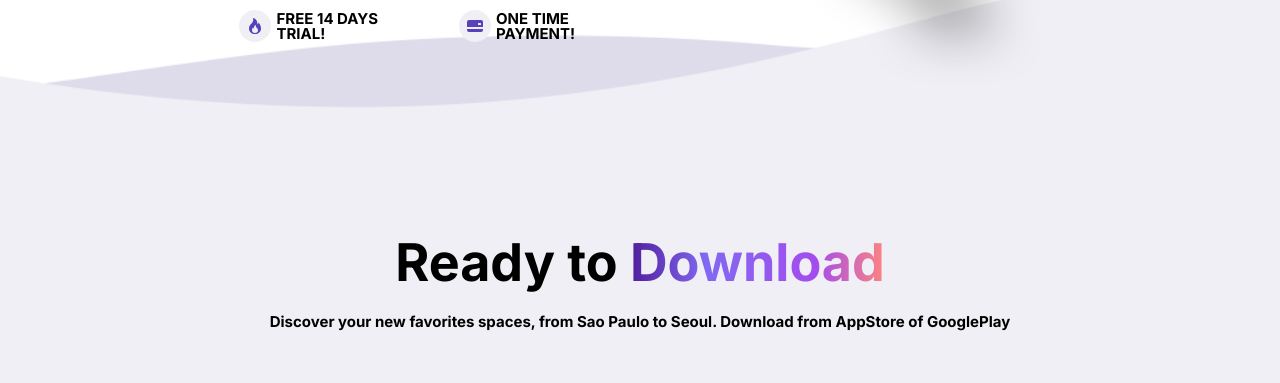
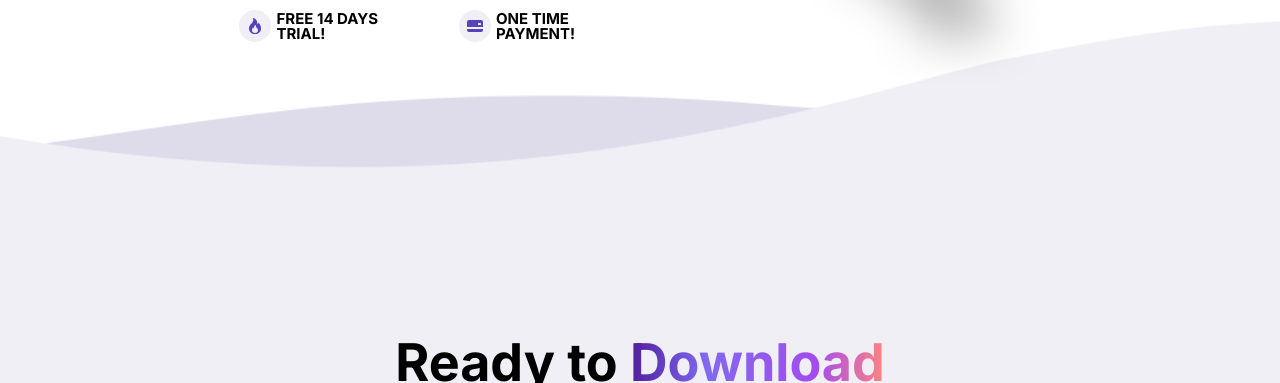
Before and after one commit to JohnyJukovski/Itech, a website built with Vite: page index.html in a window 1280 px wide. Shown: the part 643-1026 px from the top of the page. Built offline with nearby package versions, Linux system fonts and the light colour scheme.

Commit message:
adaptive+animation FIX

```diff
--- a/style.scss
+++ b/style.scss
@@ -48,6 +48,6 @@ header{
 }
 
 footer{
-    margin-top: auto;
+    padding-top: 100px;
     background-color: var(--creame-color);
 }
--- a/styles/footer.scss
+++ b/styles/footer.scss
@@ -5,7 +5,7 @@ footer{
     width: 100%;
 .footer__wave{
     position: absolute;
-    top:580px;
+    top: 640px;;
     left: 0;
     right: 0;
     background-image: url("/..//assets/images/footer_wave.png");
@@ -16,15 +16,18 @@ footer{
     height: var(--wave-size);
     animation: wave 2s ease-in-out infinite alternate both;
 
+    @media (max-width:var.$bigger-tablet) {
+        top: 813px;
+    }
     @media (max-width:var.$tablet) {
-        top: 250px;
+        top: 640px;
     }
 
     @media (max-width:var.$bigger-mobile) {
-        top: 313px;
+        top: 663px;
     }
-    @media (max-width:var.$mini-mobile){
-    top: 438px;
+    @media (max-width:var.$mono-mobile){
+    top: 754px;
 }
 
     @keyframes wave{
--- a/styles/variables.scss
+++ b/styles/variables.scss
@@ -1,3 +1,4 @@
+$mono-mobile:380px;
 $mini-mobile:412px;
 $bigger-mobile: 576px;
 $tablet: 768px;
```
